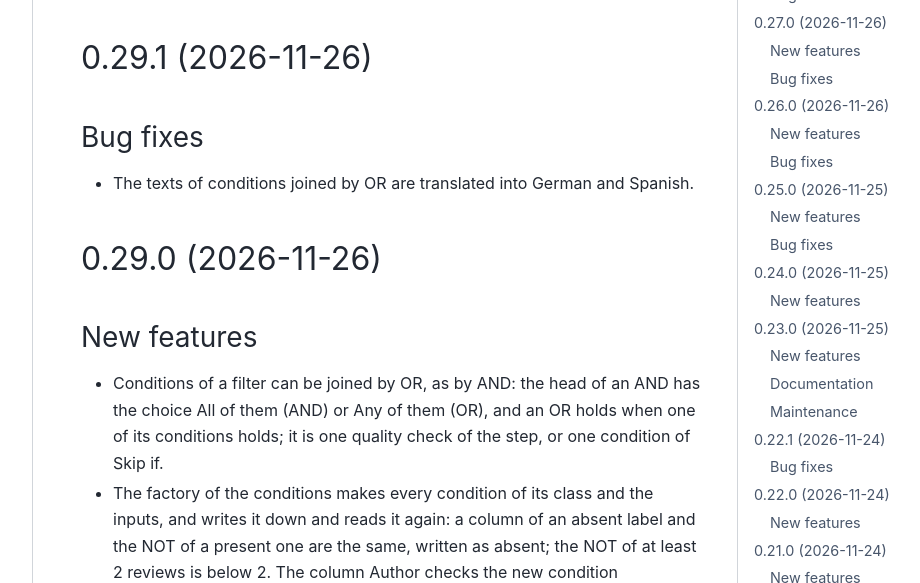
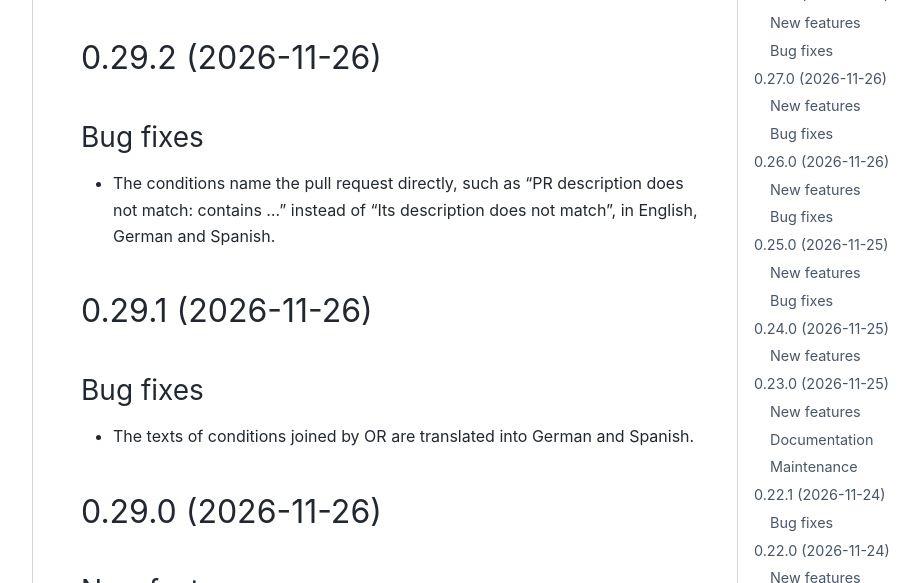
Before and after one commit to PyCalendar/dashboard.pycal.org, a Sphinx documentation site: the page built from docs/changelog.rst, in a window 1280 px wide and 900 px high, cut to the strip 317-900 px from the top of the window. Shown: the whole strip, without its empty margins (287-1207 px from the left). Built offline with Sphinx 7.4.7 and the PyData theme 0.15.4, drawn with Linux system fonts in a browser that asks for light colours; the version number could not be read and is left out; some of the changed text lies outside the part shown.

Commit message:
Release 0.29.2
Co-Authored-By: Claude Opus 5.5 <noreply@anthropic.com>

```diff
--- a/docs/changelog.rst
+++ b/docs/changelog.rst
@@ -8,6 +8,15 @@ Changelog
 .. include:: _build/unreleased.rst
 
 .. towncrier release notes start
+
+0.29.2 (2026-11-26)
+-------------------
+
+Bug fixes
+~~~~~~~~~
+
+- The conditions name the pull request directly, such as "PR description does not match: contains …" instead of "Its description does not match", in English, German and Spanish.
+
 
 0.29.1 (2026-11-26)
 -------------------
```
Also changed, not shown: 1 other file.
